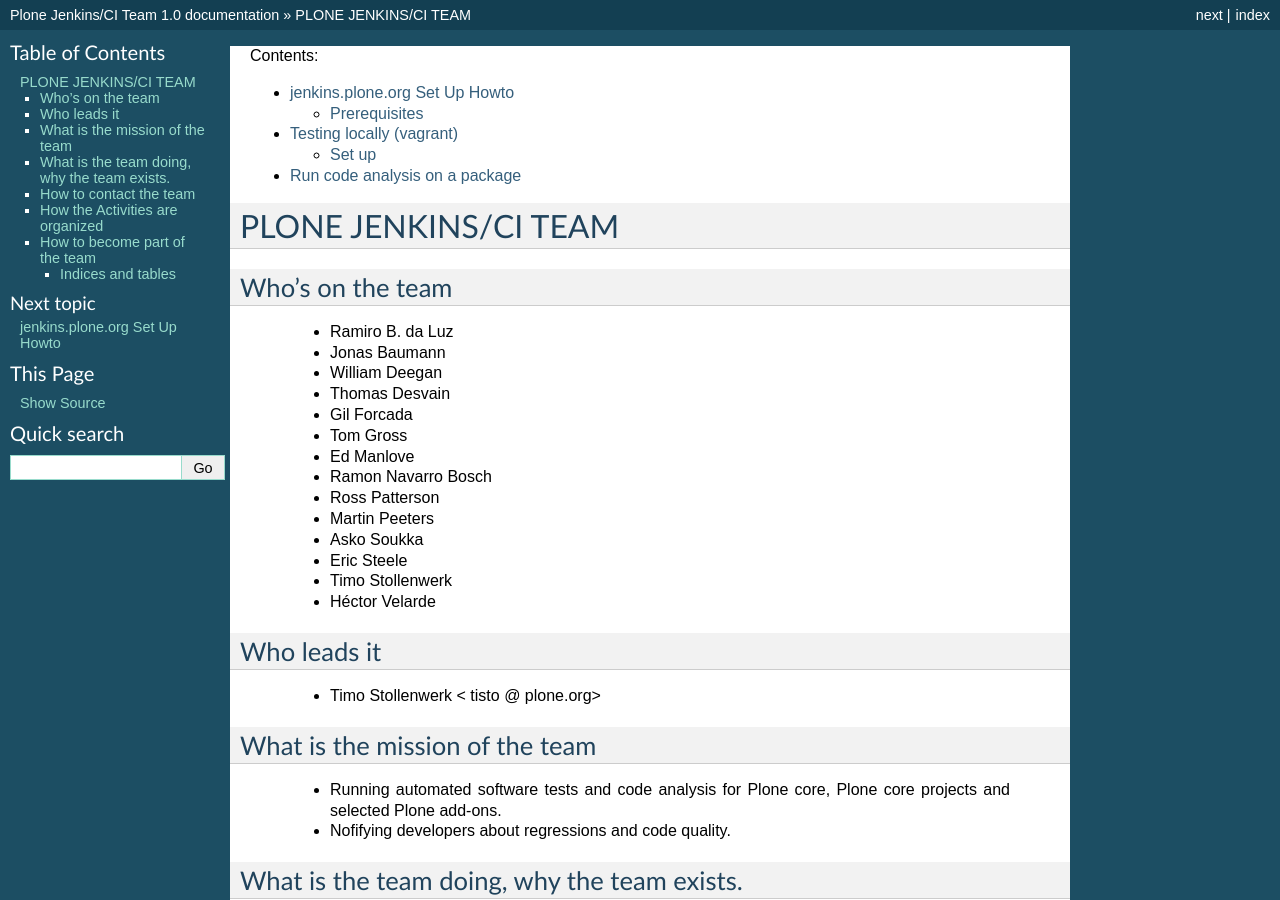
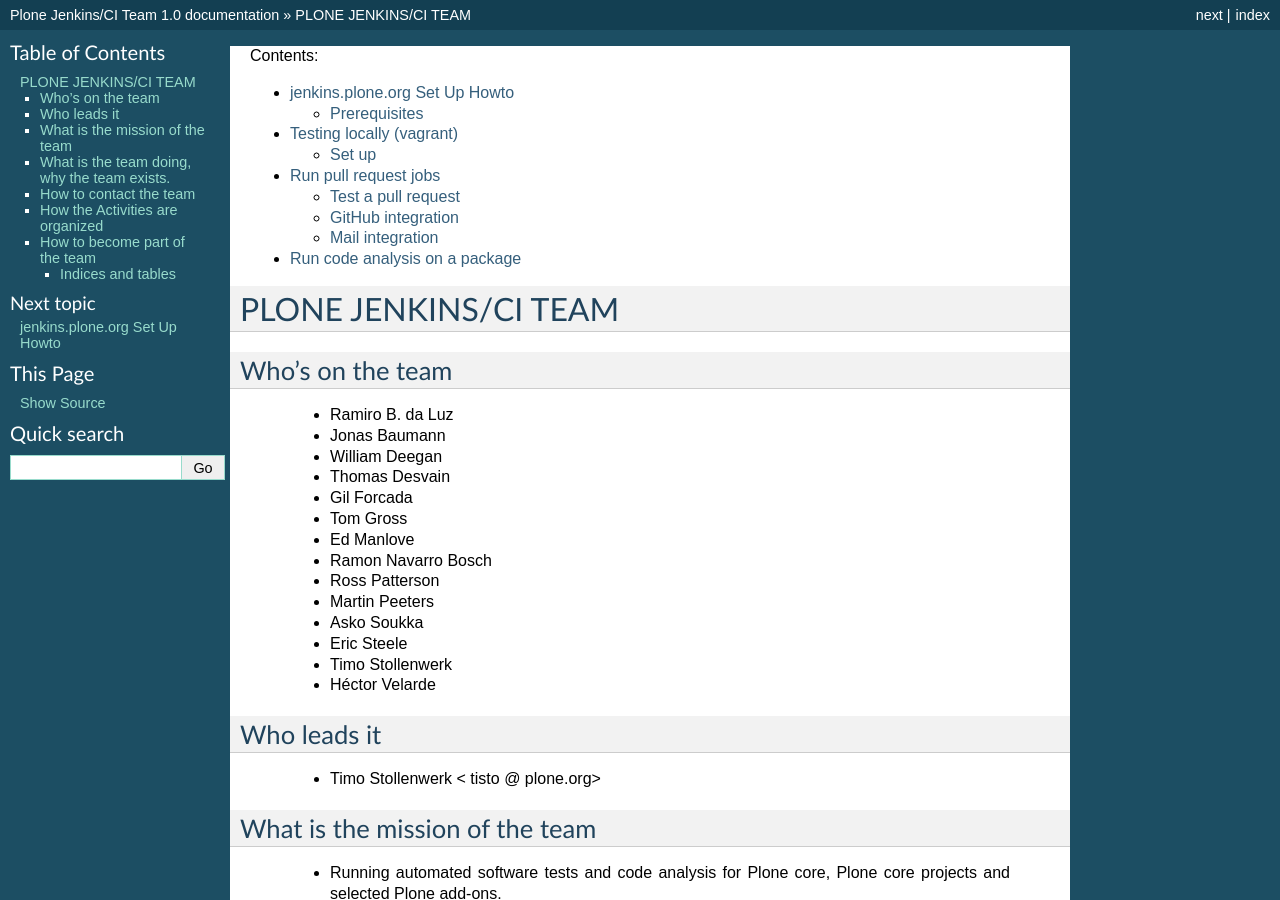
Before and after one commit to plone/jenkins.plone.org, a Sphinx documentation site: the page built from docs/source/index.rst, in a window 1280 px wide and 900 px high. Built offline with Sphinx 7.4.7, drawn with Linux system fonts in a browser that asks for light colours.

Commit message:
Link docs into index

```diff
--- a/docs/source/index.rst
+++ b/docs/source/index.rst
@@ -10,6 +10,7 @@
 
    setup
    vagrant
+   run-pull-request-jobs
    run-qa-on-package
 
 .. include:: ../../README.rst
```
